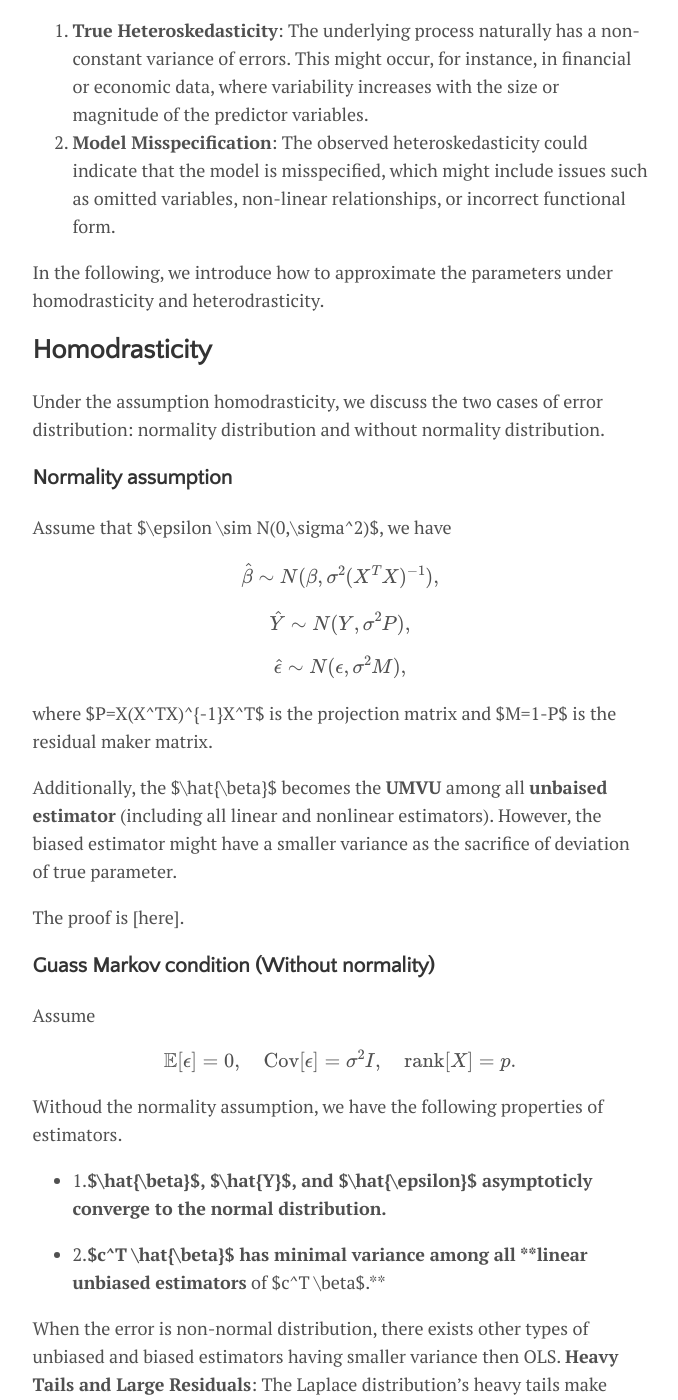
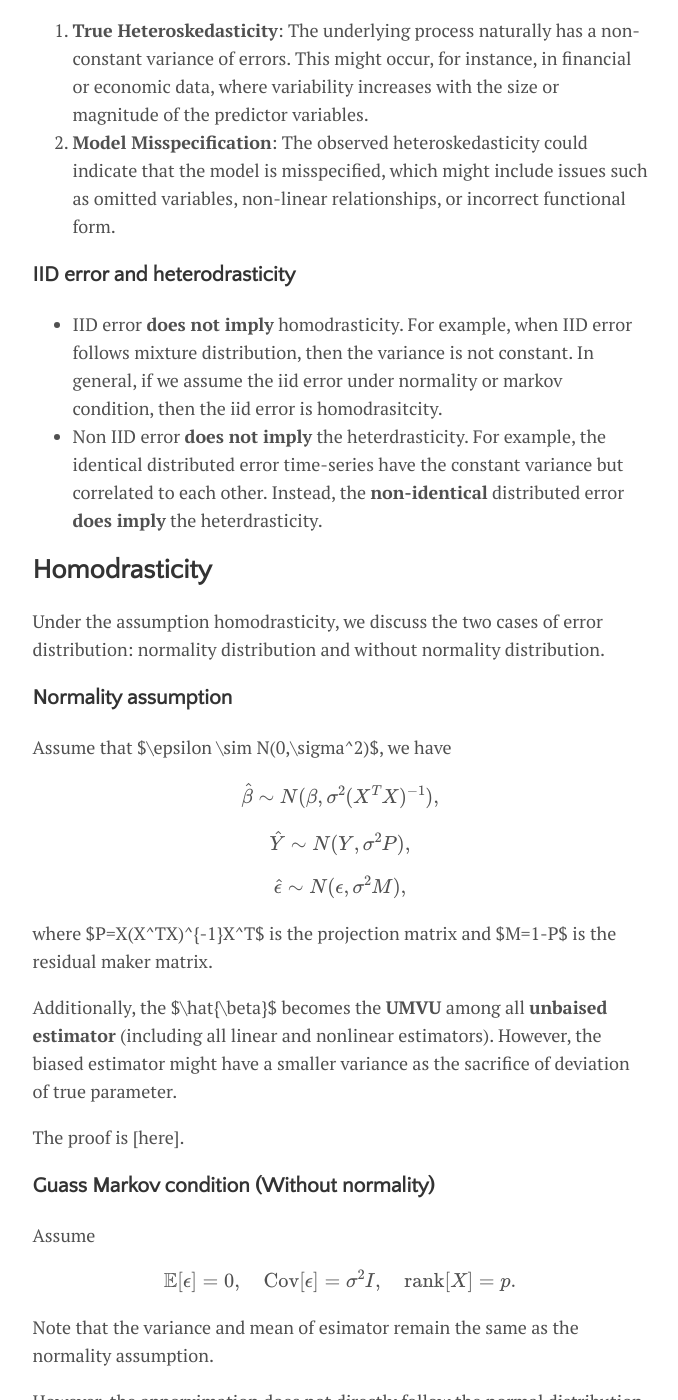
Before and after one commit to catty-halsey/catty-halsey.github.io, a Jekyll site: the page built from _posts/2024-11-14-Why the distribution of error matters?.md, in a window 1280 px wide and 1400 px high, scrolled down 1904 px. Shown: the whole window, without its empty margins (300-978 px from the left). Built offline with Jekyll 4.4.1, drawn with Linux system fonts in a browser that asks for light colours; formulas are drawn with MathJax 3; some of the changed text lies outside the part shown.

Commit message:
Update 2024-11-14-Why the distribution of error matters?.md

```diff
--- a/_posts/2024-11-14-Why the distribution of error matters?.md
+++ b/_posts/2024-11-14-Why the distribution of error matters?.md
@@ -39,8 +39,9 @@ It's important to note that **observing heteroskedasticity does not automaticall
 1. **True Heteroskedasticity**: The underlying process naturally has a non-constant variance of errors. This might occur, for instance, in financial or economic data, where variability increases with the size or magnitude of the predictor variables.
 2. **Model Misspecification**: The observed heteroskedasticity could indicate that the model is misspecified, which might include issues such as omitted variables, non-linear relationships, or incorrect functional form.
 
-In the following, we introduce how to approximate the parameters under homodrasticity and heterodrasticity.
-
+### IID error and heterodrasticity
+- IID error **does not imply** homodrasticity. For example, when IID error follows mixture distribution, then the variance is not constant. In general, if we assume the iid error under normality or markov condition, then the iid error is homodrasitcity.
+- Non IID error **does not imply** the heterdrasticity. For example, the identical distributed error time-series have the constant variance but correlated to each other. Instead, the **non-identical** distributed error **does imply** the heterdrasticity.
 
 ## Homodrasticity
 Under the assumption homodrasticity, we discuss the two cases of error distribution: normality distribution and without normality distribution.
@@ -73,13 +74,11 @@ $$
 \mathbb{E}[\epsilon] = 0, \quad \text{Cov}[\epsilon] = \sigma^2 I, \quad \text{rank}[X] = p.
 $$
 
-Withoud the normality assumption, we have the following properties of estimators.
+Note that the variance and mean of esimator remain the same as the normality assumption.
 
-- 1.**$\hat{\beta}$, $\hat{Y}$, and $\hat{\epsilon}$ asymptoticly converge to the normal distribution.**
+However, the apporximation does not directly follow the normal distribution. Instead, they **asymptoticly** converge to normal dsitribution. Additionally, **$c^T \hat{\beta}$ has minimal variance among all **linear unbiased estimators** of $c^T \beta$.**
 
-- 2.**$c^T \hat{\beta}$ has minimal variance among all **linear unbiased estimators** of $c^T \beta$.**
-
-
+#### **What happens when the error have the non-normal distribution?**
 When the error is non-normal distribution, there exists other types of unbiased and biased estimators having smaller variance then OLS.  **Heavy Tails and Large Residuals**: The Laplace distribution's heavy tails make extreme residuals more common than in, say, a normal distribution. These outliers increase RSS disproportionately due to the squaring effect. Since RSS is the sum of squared residuals, it overemphasizes large errors, making the OLS objective particularly sensitive to these values. This results in $\hat{\beta}$ estimates that "chase" outliers, yielding high variance as $\hat{\beta}$ changes significantly with each extreme value. The increased variability in RSS directly translates to an unstable $\hat{\beta}$ because OLS is minimizing this highly variable RSS. Thus, the variance of $\hat{\beta}$ becomes large, reflecting the estimator's instability under Laplace-distributed errors. In constrast, the MLE is maximize the log-likehood function and log operator essentailly weaken the effect the outlier. Hence, the MLE have smaller variance than OLS when error follows distribution with the heavy tail.
 
 ## Heterdrasticity
```
